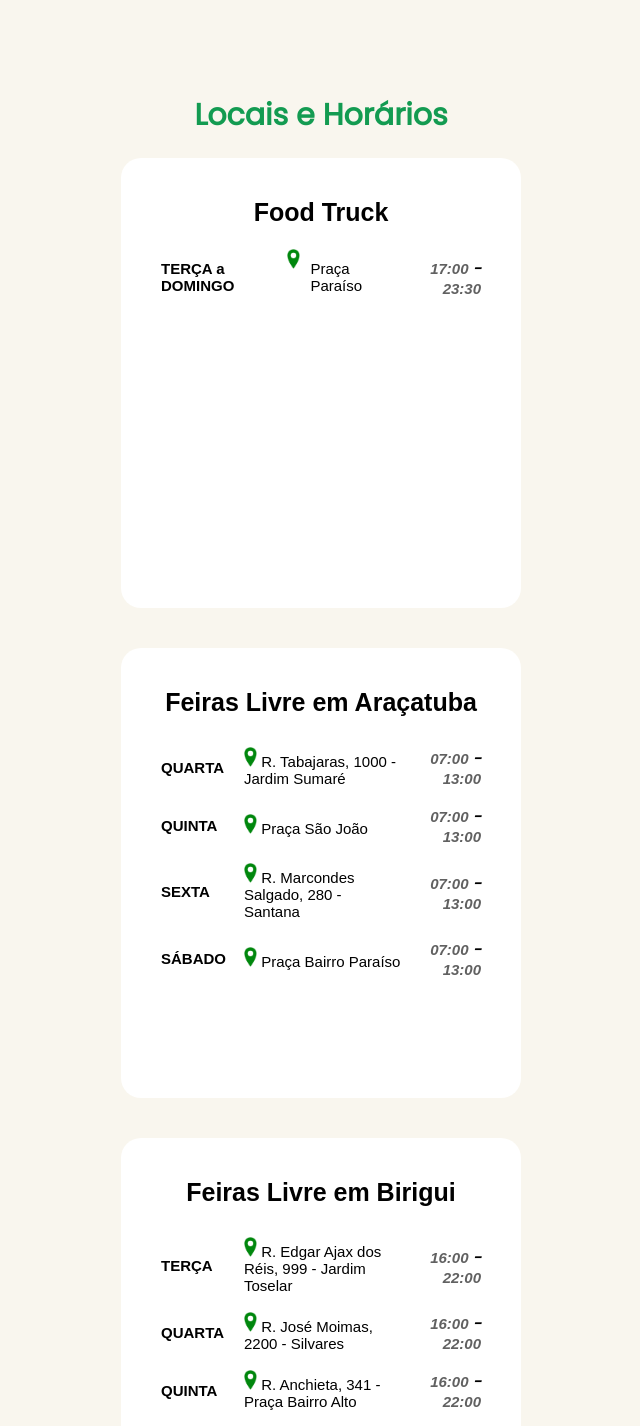
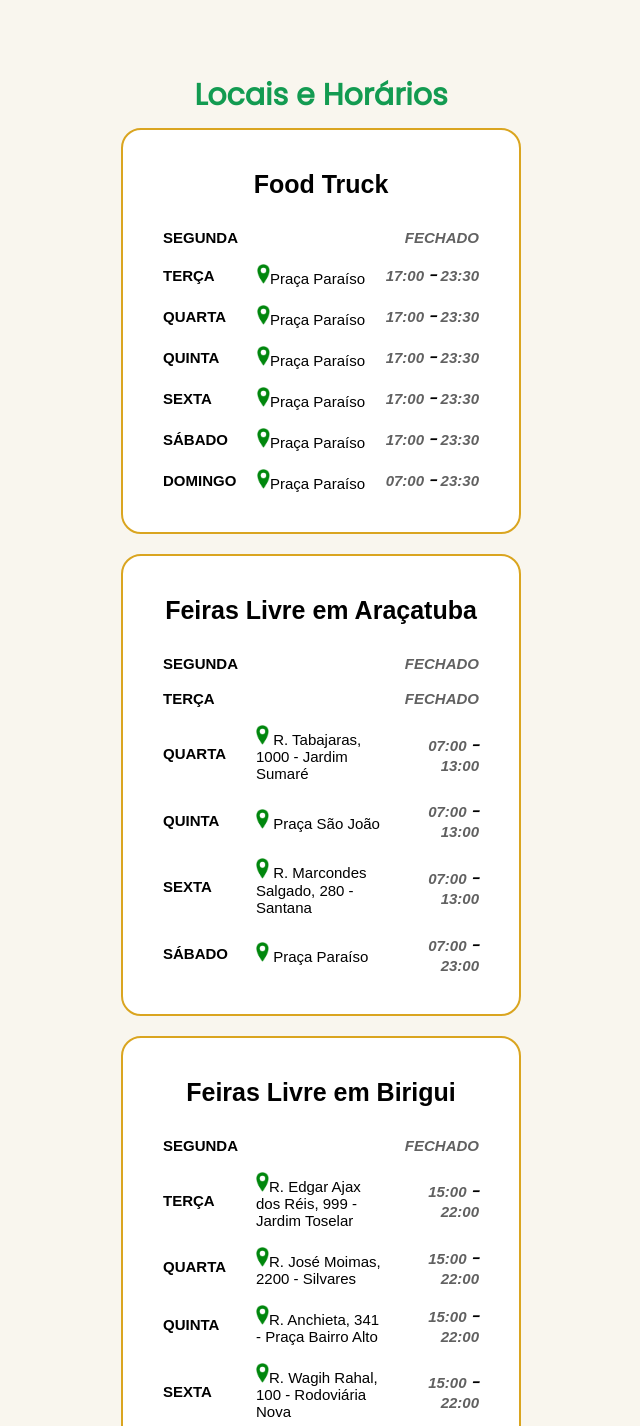
Before and after one commit to diogokimisima/Pastelaria-Kina, a React (Create React App) app: page / in a window 1280 px wide. Shown: the part 1060-2486 px from the top of the page, without its empty margins (319-959 px from the left). Built offline with nearby package versions, Linux system fonts and the light colour scheme.

Commit message:
atualizado

```diff
--- a/package.json
+++ b/package.json
@@ -6,8 +6,10 @@
     "@testing-library/jest-dom": "^5.17.0",
     "@testing-library/react": "^13.4.0",
     "@testing-library/user-event": "^13.5.0",
+    "framer-motion": "^10.16.5",
     "react": "^18.2.0",
     "react-dom": "^18.2.0",
+    "react-intersection-observer": "^9.5.3",
     "react-router-dom": "^6.17.0",
     "react-scripts": "5.0.1",
     "web-vitals": "^2.1.4"
--- a/src/Componentes/Cards/style.css
+++ b/src/Componentes/Cards/style.css
@@ -26,6 +26,10 @@
     justify-content: space-between;
     padding: 10px;
     flex: 1 1 150px;
+}
+
+.container-informacoes span {
+  color: rgb(189, 4, 4);
 }
 
 /* .container-informacoes div:nth-child(1) {
--- a/src/Componentes/Horarios/index.jsx
+++ b/src/Componentes/Horarios/index.jsx
@@ -10,9 +10,39 @@ export default function Horarios() {
         <table>
           <caption>Food Truck</caption>
           <tr>
-            <td className='dia-da-semana'>TERÇA a DOMINGO</td>
-            <img src={local} alt="local"/> <td className='praca-paraiso'>Praça Paraíso</td>
+            <td className='dia-da-semana'>SEGUNDA</td>
+            <td></td>
+            <td className='horarios'>FECHADO</td>
+          </tr>
+          <tr>
+            <td className='dia-da-semana'>TERÇA</td>
+            <td className='praca-paraiso'> <img src={local} alt="local"/>Praça Paraíso</td>
             <td className='horarios'>17:00 <span>-</span> 23:30</td>
+          </tr>
+          <tr>
+            <td className='dia-da-semana'>QUARTA</td>
+             <td className='praca-paraiso'><img src={local} alt="local"/>Praça Paraíso</td>
+            <td className='horarios'>17:00 <span>-</span> 23:30</td>
+          </tr>
+          <tr>
+            <td className='dia-da-semana'>QUINTA</td>
+            <td className='praca-paraiso'><img src={local} alt="local"/>Praça Paraíso</td>
+            <td className='horarios'>17:00 <span>-</span> 23:30</td>
+          </tr>
+          <tr>
+            <td className='dia-da-semana'>SEXTA</td>
+            <td className='praca-paraiso'><img src={local} alt="local"/>Praça Paraíso</td>
+            <td className='horarios'>17:00 <span>-</span> 23:30</td>
+          </tr>
+          <tr>
+            <td className='dia-da-semana'>SÁBADO</td>
+            <td className='praca-paraiso'><img src={local} alt="local"/>Praça Paraíso</td>
+            <td className='horarios'>17:00 <span>-</span> 23:30</td>
+          </tr>
+          <tr>
+            <td className='dia-da-semana'>DOMINGO</td>
+            <td className='praca-paraiso'><img src={local} alt="local"/>Praça Paraíso</td>
+            <td className='horarios'>07:00 <span>-</span> 23:30</td>
           </tr>
         </table>
       </section>
@@ -21,8 +51,18 @@ export default function Horarios() {
         <table>
           <caption>Feiras Livre em Araçatuba</caption>
           <tr>
+            <td className='dia-da-semana'>SEGUNDA</td>
+            <td></td>
+            <td className='horarios'>FECHADO</td>
+          </tr>
+          <tr>
+            <td className='dia-da-semana'>TERÇA</td>
+            <td></td>
+            <td className='horarios'>FECHADO</td>
+          </tr>
+          <tr>
             <td className='dia-da-semana'>QUARTA</td>
-            <td><img src={local} alt="local"/> R. Tabajaras, 1000 - Jardim Sumaré</td>
+            <td className='endereco'><img src={local} alt="local"/> R. Tabajaras, 1000 - Jardim Sumaré</td>
             <td className='horarios'>07:00 <span>-</span> 13:00</td>
           </tr>
           <tr>
@@ -37,8 +77,8 @@ export default function Horarios() {
           </tr>
           <tr>
             <td className='dia-da-semana'>SÁBADO</td>
-            <td><img src={local} alt="local"/> Praça Bairro Paraíso</td>
-            <td className='horarios'>07:00 <span>-</span> 13:00</td>
+            <td><img src={local} alt="local"/> Praça Paraíso</td>
+            <td className='horarios'>07:00 <span>-</span> 23:00</td>
           </tr>
         </table>
       </section>
@@ -47,28 +87,33 @@ export default function Horarios() {
         <table >
           <caption>Feiras Livre em Birigui</caption>
           <tr>
+            <td className='dia-da-semana'>SEGUNDA</td>
+            <td></td>
+            <td className='horarios'>FECHADO</td>
+          </tr>
+          <tr>
             <td className='dia-da-semana'>TERÇA</td>
-            <td><img src={local} alt="local"/> R. Edgar Ajax dos Réis, 999 - Jardim Toselar</td>
-            <td className='horarios'>16:00 <span>-</span> 22:00</td>
+            <td><img src={local} alt="local"/>R. Edgar Ajax dos Réis, 999 - Jardim Toselar</td>
+            <td className='horarios'>15:00 <span>-</span> 22:00</td>
           </tr>
           <tr>
             <td className='dia-da-semana'>QUARTA</td>
-            <td><img src={local} alt="local"/> R. José Moimas, 2200 - Silvares</td>
-            <td className='horarios'>16:00 <span>-</span> 22:00</td>
+            <td><img src={local} alt="local"/>R. José Moimas, 2200 - Silvares</td>
+            <td className='horarios'>15:00 <span>-</span> 22:00</td>
           </tr>
           <tr>
             <td className='dia-da-semana'>QUINTA</td>
-            <td><img src={local} alt="local"/> R. Anchieta, 341 - Praça Bairro Alto</td>
-            <td className='horarios'>16:00 <span>-</span> 22:00</td>
+            <td><img src={local} alt="local"/>R. Anchieta, 341 - Praça Bairro Alto</td>
+            <td className='horarios'>15:00 <span>-</span> 22:00</td>
           </tr>
           <tr>
             <td className='dia-da-semana'>SEXTA</td>
-            <td><img src={local} alt="local"/> R. Wagih Rahal, 100 - Rodoviária Nova</td>
-            <td className='horarios'>16:00 <span>-</span> 22:00</td>
+            <td><img src={local} alt="local"/>R. Wagih Rahal, 100 - Rodoviária Nova</td>
+            <td className='horarios'>15:00 <span>-</span> 22:00</td>
           </tr>
           <tr>
             <td className='dia-da-semana'>SÁBADO</td>
-            <td><img src={local} alt="local"/> Av. das Rosas - Praça da Bíblia- Thereza Maria Barbieri</td>
+            <td><img src={local} alt="local"/>Av. das Rosas - Praça da Bíblia-Thereza Maria Barbieri</td>
             <td className='horarios'>08:00 <span>-</span> 13:00</td>
           </tr>
         </table>
--- a/src/Componentes/Horarios/style.css
+++ b/src/Componentes/Horarios/style.css
@@ -8,6 +8,7 @@
 .cards-horario {
   display: flex;
   flex-direction: row;
+
 }
   table {
     width: 100%;
@@ -22,24 +23,24 @@
   .table1,
   .table2,
   .table3 {
+    border: solid 2px goldenrod;
     box-sizing: border-box;
     width: 400px;
-    height: 450px;
+    height: auto;
     background-color: white;
     border-radius: 20px;
     padding: 20px;
-    margin: 20px auto;
+    margin: 10px auto;
 
   }
-
-
-
 
   th,
   td {
     font-size: 15px;
     padding: 8px;
     font-family: "Palanquin Dark", sans-serif;
+    max-height: 50px;
+    min-height: 50px;
   }
 
   caption {
@@ -78,7 +79,8 @@
 
   @media (max-width: 1324px) {
     .secao-tabela {
-      padding: 20px;
+    padding: 0 auto;
+
     }
 
     .cards-horario {
--- a/src/Pages/Sobre/index.jsx
+++ b/src/Pages/Sobre/index.jsx
@@ -1,57 +1,115 @@
+import { motion } from 'framer-motion';
+import { useInView } from 'react-intersection-observer';
 import './style.css';
 import Topo from '../../Componentes/Topo';
 import Rodape from '../../Componentes/Rodape';
 import { ScrollToTopButton } from '../../Componentes/VoltarTopo';
-
 import foodTruck from '../../img/food2.JPEG';
 import vinagrete from '../../img/vinagrete.jpg';
 import senha from '../../img/senha-pedidos.jpg';
 import ambiente from '../../img/ambiente2.jpg';
 
 const Sobre = () => {
+  const variants = {
+    hidden: { opacity: 0, y: 50 },
+    visible: { opacity: 1, y: 0 },
+  };
+
+  const transition = {
+    duration: 0.5,
+  };
+
+  const [ref1, inView1] = useInView({
+    triggerOnce: true,
+  });
+
+  const [ref2, inView2] = useInView({
+    triggerOnce: true,
+  });
+
+  const [ref3, inView3] = useInView({
+    triggerOnce: true,
+  });
+
+  const [ref4, inView4] = useInView({
+    triggerOnce: true,
+  });
 
   return (
     <div className='background'>
       <Topo />
       <main className='secao-main-sobre limitar-secao'>
-            <h1>Sobre nós</h1>
-        <section className="secao-card foodtruck ">
+        <h1>Sobre nós</h1>
+
+
+        <motion.section
+          className="secao-card foodtruck"
+          initial="hidden"
+          animate={inView1 ? "visible" : "hidden"}
+          variants={variants}
+          transition={transition}
+          ref={ref1}
+        >
           <img src={foodTruck} alt="Food Truck" />
           <div className="texto-cards">
             <h2>Nossas Foods trucks</h2>
             <p>
-            Com o tempo investimos em modernos food trucks para atender a um público mais amplo, sempre mantendo a qualidade e eficiência como nossas prioridades.
+              Com o tempo investimos em modernos food trucks para atender a um público mais amplo, sempre mantendo a qualidade e eficiência como nossas prioridades.
             </p>
           </div>
-        </section>
+        </motion.section>
 
-        <section className="secao-card secao-vinagrete">
+
+        <motion.section
+          className="secao-card secao-vinagrete"
+          initial="hidden"
+          animate={inView2 ? "visible" : "hidden"}
+          variants={variants}
+          transition={{ ...transition, delay: 0.4 }}
+          ref={ref2}
+        >
           <div className="texto-cards">
             <h2>Vinagrete</h2>
             <p>
-            Os pasteis sao acompanhados por um vinagrete exclusivo. Complementando a massa crocante e o recheio dos pasteis, proporcionando aos clientes uma combinação perfeita
+              Os pasteis são acompanhados por um vinagrete exclusivo. Complementando a massa crocante e o recheio dos pasteis, proporcionando aos clientes uma combinação perfeita
             </p>
           </div>
           <img src={vinagrete} alt="vinagrete" />
-        </section>
+        </motion.section>
 
-        <section className="secao-card secao-senha">
+
+        <motion.section
+          className="secao-card secao-senha"
+          initial="hidden"
+          animate={inView3 ? "visible" : "hidden"}
+          variants={variants}
+          transition={{ ...transition, delay: 0.6 }}
+          ref={ref3}
+        >
           <img src={senha} alt="senha" />
           <div className="texto-cards">
             <h2> Senhas eletrônicas </h2>
             <p>Implementamos um sistema de senha eletrônica para agilizar o atendimento. Ao fazer um pedido, os clientes recebem uma senha eletrônica que vibra quando o pedido estiver pronto.
             </p>
           </div>
-        </section>
+        </motion.section>
 
-        <section className="secao-card secao-ambiente">
+
+        <motion.section
+          className="secao-card secao-ambiente"
+          initial="hidden"
+          animate={inView4 ? "visible" : "hidden"}
+          variants={variants}
+          transition={{ ...transition, delay: 0.4 }}
+          ref={ref4}
+        >
           <div className="texto-cards">
             <h2> Ambiente </h2>
-            <p>Na Pastelaria Kina, o ambiente é toda ao ar livre, na Praça Paraíso é aquele lugar onde você pode relaxar, saborear a comida deliciosa e curtir o ambiente descontraído. Não é só sobre os pasteis incríveis, mas também sobre aproveitar o cenário ao redor.
+            <p>Na Pastelaria Kina, o ambiente é todo ao ar livre, na Praça Paraíso é aquele lugar onde você pode relaxar, saborear a comida deliciosa e curtir o ambiente descontraído. Não é só sobre os pasteis incríveis, mas também sobre aproveitar o cenário ao redor.
             </p>
           </div>
           <img src={ambiente} alt="ambiente" />
-        </section>
+        </motion.section>
 
       </main>
 
```
Also changed, not shown: src/Componentes/Cards/index.jsx (+10 -3 lines), src/Data/index.js (+57 -57 lines), 1 other file (tests, documents, lock files or other folders).
